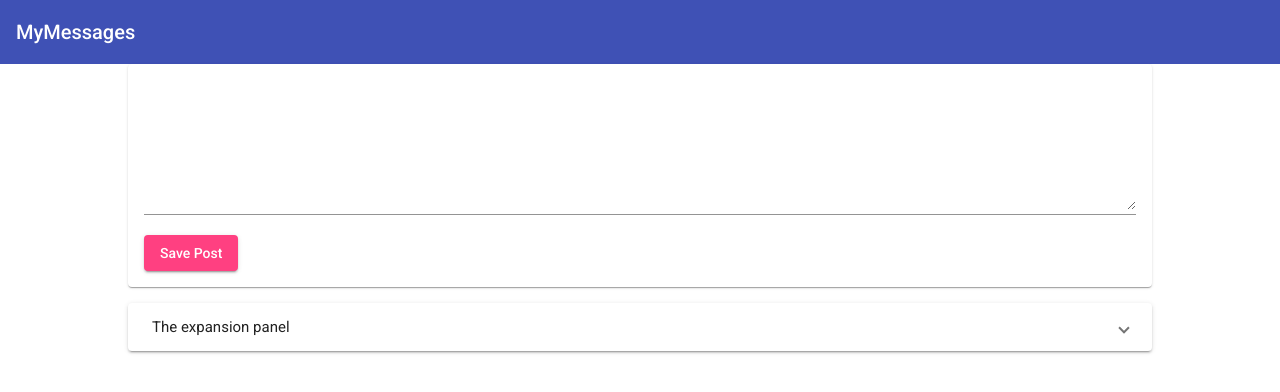
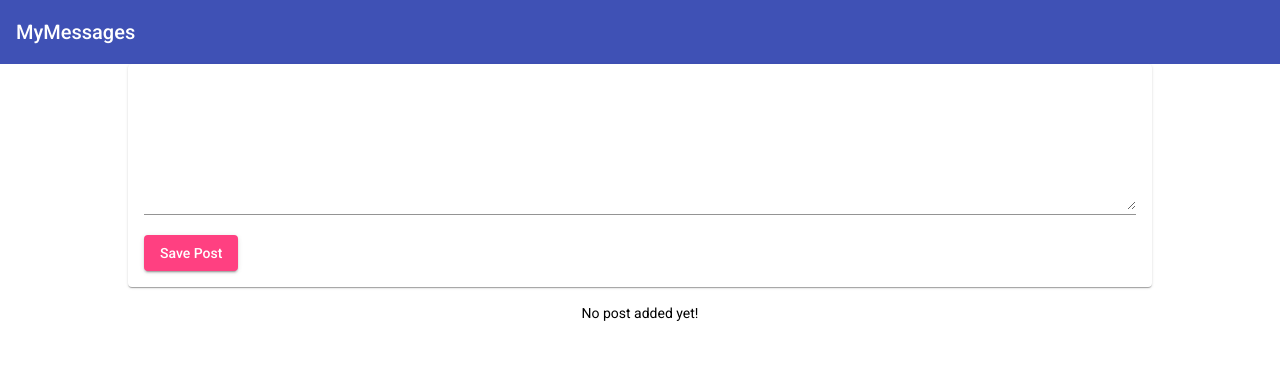
Before and after one commit to iylinkim/MEAN-App, an Angular app: page / in a window 1280 px wide. Shown: the top 392 px of the page. Built offline with nearby package versions, Linux system fonts and the light colour scheme.

Commit message:
Structural Directives - ngIf, ngFor

```diff
--- a/src/app/posts/post-list/post-list.component.html
+++ b/src/app/posts/post-list/post-list.component.html
@@ -1,8 +1,7 @@
-<mat-accordion>
-  <mat-expansion-panel>
-    <mat-expansion-panel-header>
-      The expansion panel
-    </mat-expansion-panel-header>
-    <p>I'm in an expansion panel!</p>
+<mat-accordion multi="true" *ngIf="posts.length > 0">
+  <mat-expansion-panel *ngFor="let post of posts">
+    <mat-expansion-panel-header>{{ post.title }}</mat-expansion-panel-header>
+    <p>{{ post.content }}</p>
   </mat-expansion-panel>
 </mat-accordion>
+<p  class="mat-body-1 info-text" *ngIf="!posts.length">No post added yet!</p>
--- a/src/app/posts/post-list/post-list.component.scss
+++ b/src/app/posts/post-list/post-list.component.scss
@@ -2,3 +2,7 @@
   display: block;
   margin-top:1rem;
 }
+
+.info-text{
+  text-align:center;
+}
--- a/src/app/posts/post-list/post-list.component.ts
+++ b/src/app/posts/post-list/post-list.component.ts
@@ -1,4 +1,9 @@
 import { Component } from '@angular/core';
+
+interface Post {
+  title: string;
+  content: string;
+}
 
 @Component({
   selector: 'app-post-list',
@@ -6,9 +11,10 @@
   styleUrls: ['./post-list.component.scss'],
 })
 export class PostListComponent {
-  posts = [
-    { title: 'First Post', content: "This it the first post's content" },
-    { title: 'Second Post', content: "This it the second post's content" },
-    { title: 'Third Post', content: "This it the third post's content" },
-  ];
+  // posts = [
+  //   { title: 'First Post', content: "This is the first post's content" },
+  //   { title: 'Second Post', content: "This is the second post's content" },
+  //   { title: 'Third Post', content: "This is the third post's content" },
+  // ];
+  posts:Post[] = [];
 }
```
